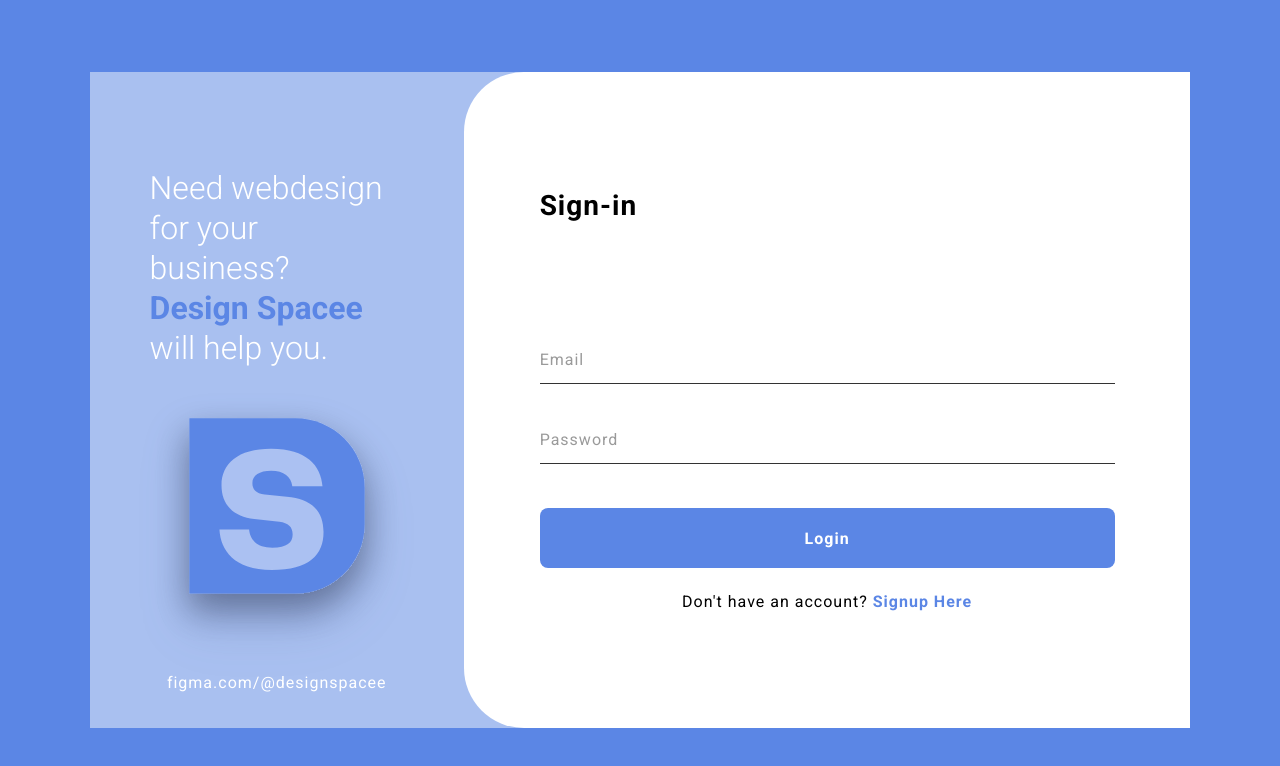
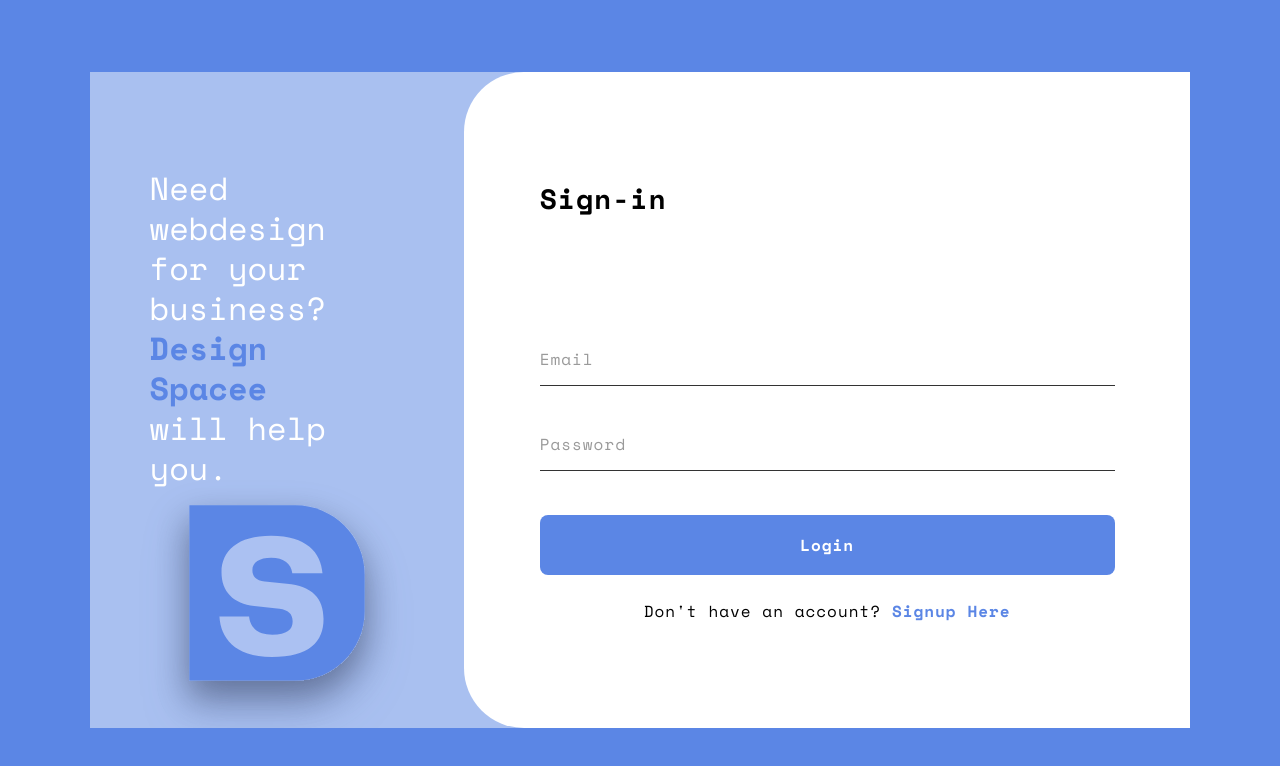
Before and after one commit to stefoine/APPDEV1, a React (Vite) app in the folder F_L04_ReactJsStylingFigmaConversion/: page / in a window 1280 px wide. Shown: the top 766 px of the page. Built offline with nearby package versions, Linux system fonts and the light colour scheme.

Commit message:
Update global font family and adjust text styling

```diff
--- a/F_L04_ReactJsStylingFigmaConversion/src/index.css
+++ b/F_L04_ReactJsStylingFigmaConversion/src/index.css
@@ -1,4 +1,4 @@
-@import url('https://fonts.googleapis.com/css2?family=Roboto:ital,wght@0,100..900;1,100..900&display=swap');
+@import url('https://fonts.googleapis.com/css2?family=Space+Mono:wght@400;700&display=swap');
 
 * {
   box-sizing: border-box;
@@ -7,7 +7,7 @@
 }
 
 body {
-  font-family: "Roboto", sans-serif;
+  font-family: "Space Mono", monospace;
   font-size: 16px;
   color: #000;
   background: #5b86e5;
```
